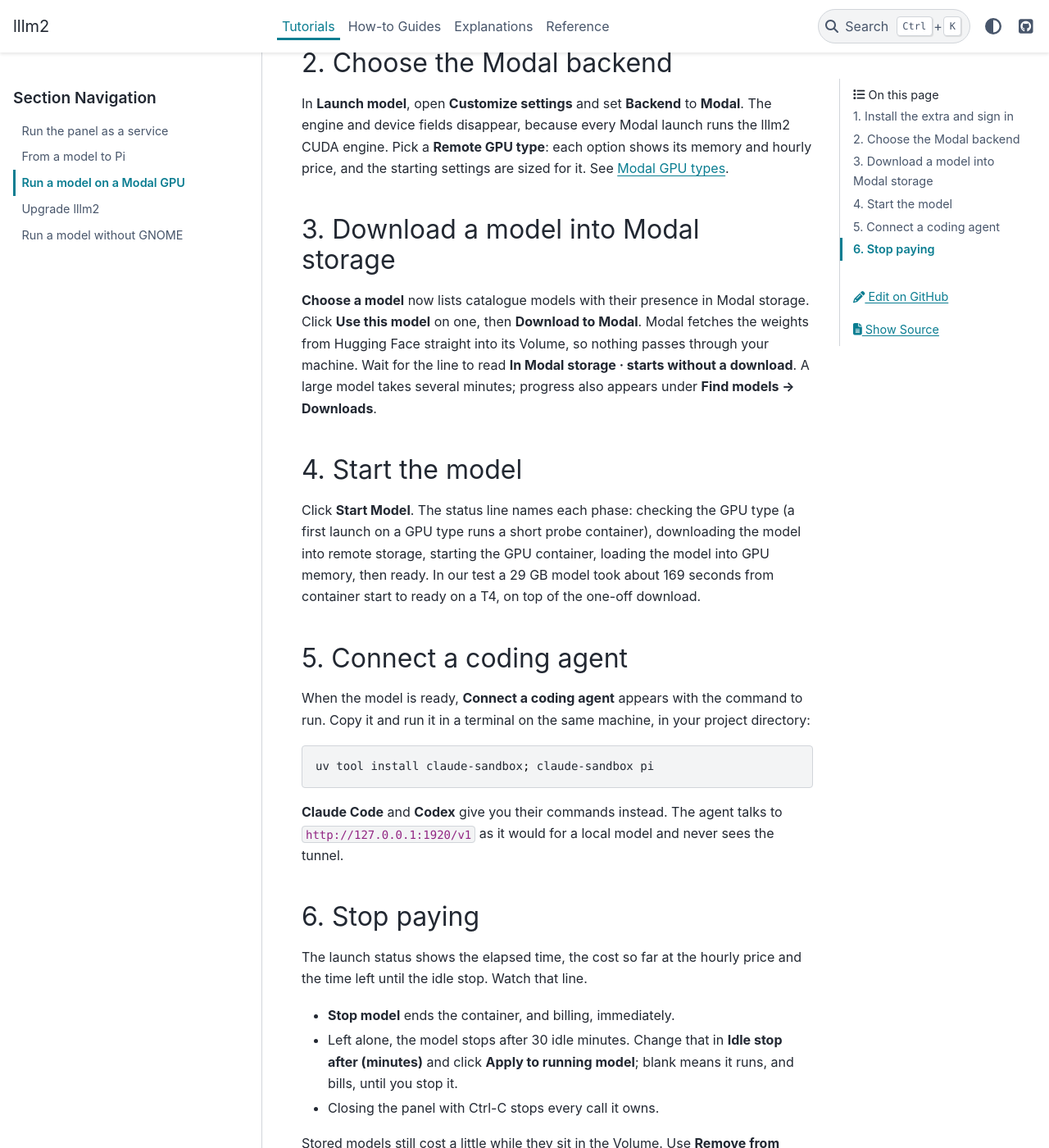
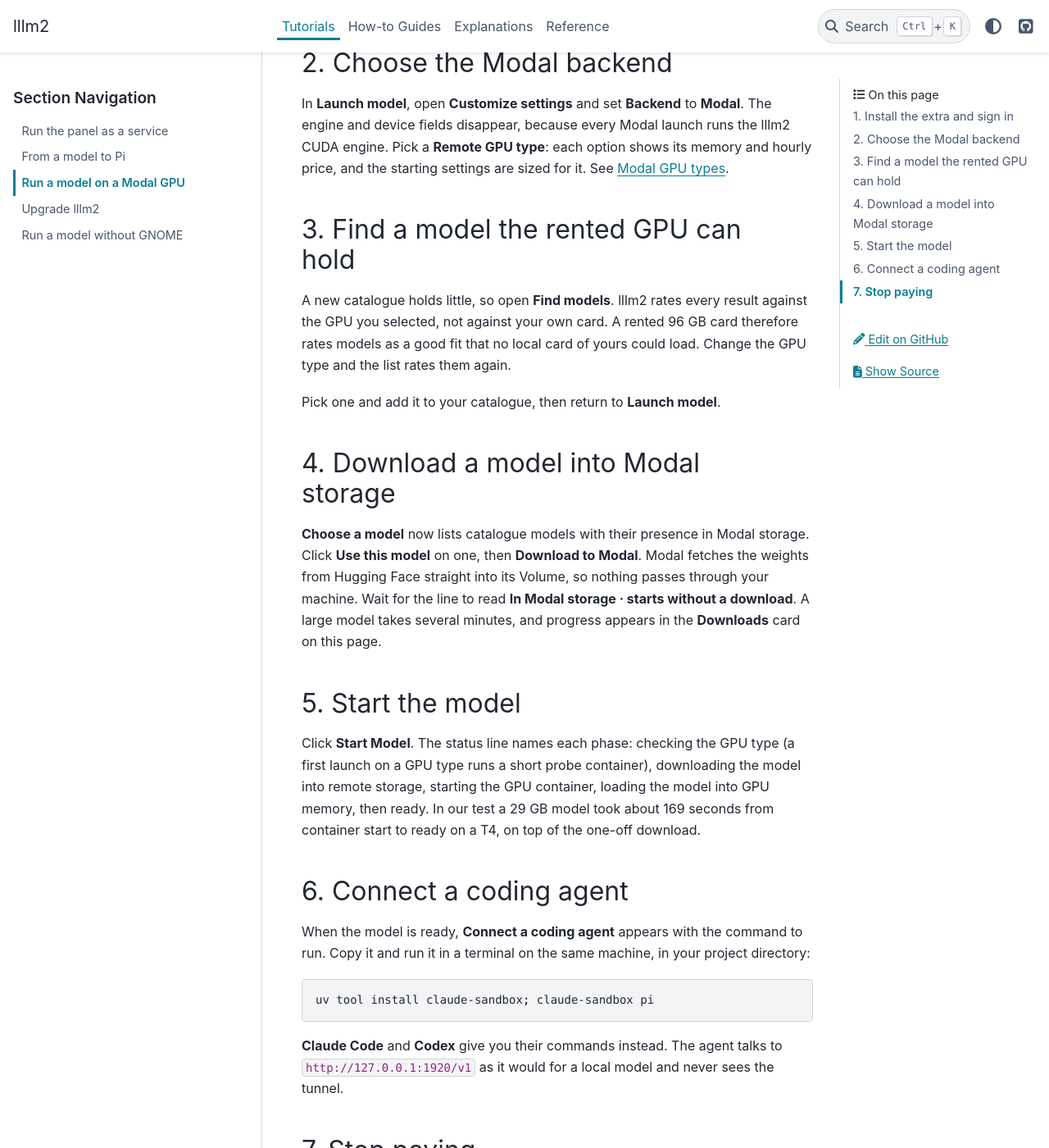
Before and after one commit to gilesknap/lllm2, a Sphinx documentation site: the page built from docs/tutorials/modal.md, in a window 1280 px wide and 1400 px high, scrolled down 695 px. Shown: the whole window at 82% size. Built offline with Sphinx 7.4.7 and the PyData theme 0.15.4, drawn with Linux system fonts in a browser that asks for light colours.

Commit message:
Send first-time readers to Find models before downloading
A new catalogue holds little, so the tutorial jumped to a model list the
reader did not have. A new step points at Find models and explains that
a large rented GPU marks bigger models as suitable. The download step
also named the old Downloads location, which now sits on the launch
page (#63).

Co-Authored-By: Claude Opus 5 <noreply@anthropic.com>
Claude-Session: https://claude.ai/code/session_0146WqbqHfPvn4pobwpBoFDq

```diff
--- a/docs/tutorials/modal.md
+++ b/docs/tutorials/modal.md
@@ -32,16 +32,25 @@ runs the lllm2 CUDA engine. Pick a **Remote GPU type**: each option shows its
 memory and hourly price, and the starting settings are sized for it. See
 [Modal GPU types](../reference/modal-gpus.md).
 
-## 3. Download a model into Modal storage
+## 3. Find a model the rented GPU can hold
+
+A new catalogue holds little, so open **Find models**. lllm2 rates every result
+against the GPU you selected, not against your own card. A rented 96 GB card
+therefore rates models as a good fit that no local card of yours could load.
+Change the GPU type and the list rates them again.
+
+Pick one and add it to your catalogue, then return to **Launch model**.
+
+## 4. Download a model into Modal storage
 
 **Choose a model** now lists catalogue models with their presence in Modal
 storage. Click **Use this model** on one, then **Download to Modal**. Modal
 fetches the weights from Hugging Face straight into its Volume, so nothing
 passes through your machine. Wait for the line to read **In Modal storage ·
-starts without a download**. A large model takes several minutes; progress also
-appears under **Find models → Downloads**.
+starts without a download**. A large model takes several minutes, and progress
+appears in the **Downloads** card on this page.
 
-## 4. Start the model
+## 5. Start the model
 
 Click **Start Model**. The status line names each phase: checking the GPU type
 (a first launch on a GPU type runs a short probe container), downloading the
@@ -63,7 +72,7 @@ uv tool install claude-sandbox; claude-sandbox pi
 to `http://127.0.0.1:1920/v1` as it would for a local model and never sees the
 tunnel.
 
-## 6. Stop paying
+## 7. Stop paying
 
 The launch status shows the elapsed time, the cost so far at the hourly price
 and the time left until the idle stop. Watch that line.
```
Also changed, not shown: other parts of docs/tutorials/modal.md (+1 -1 lines).
